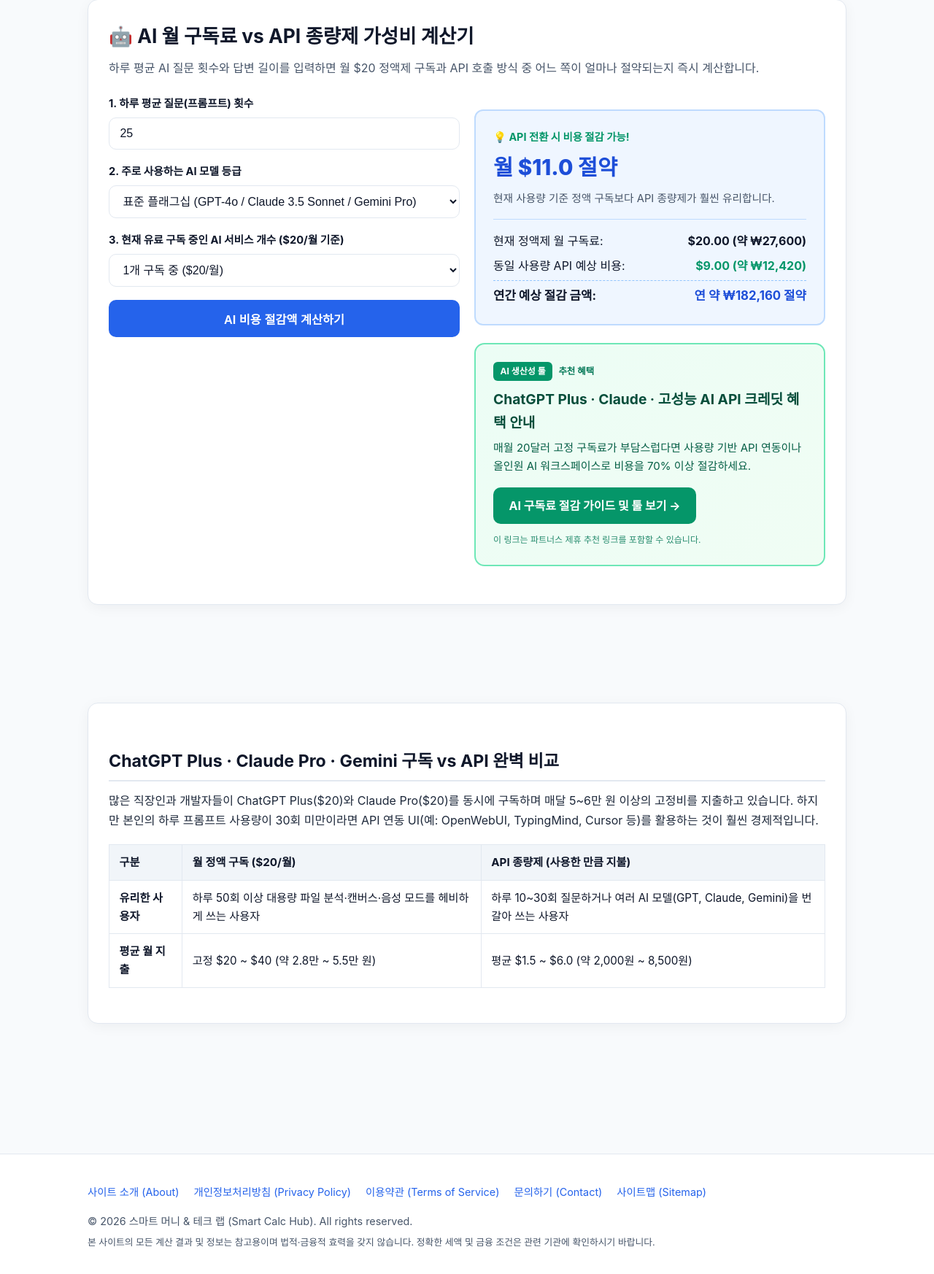
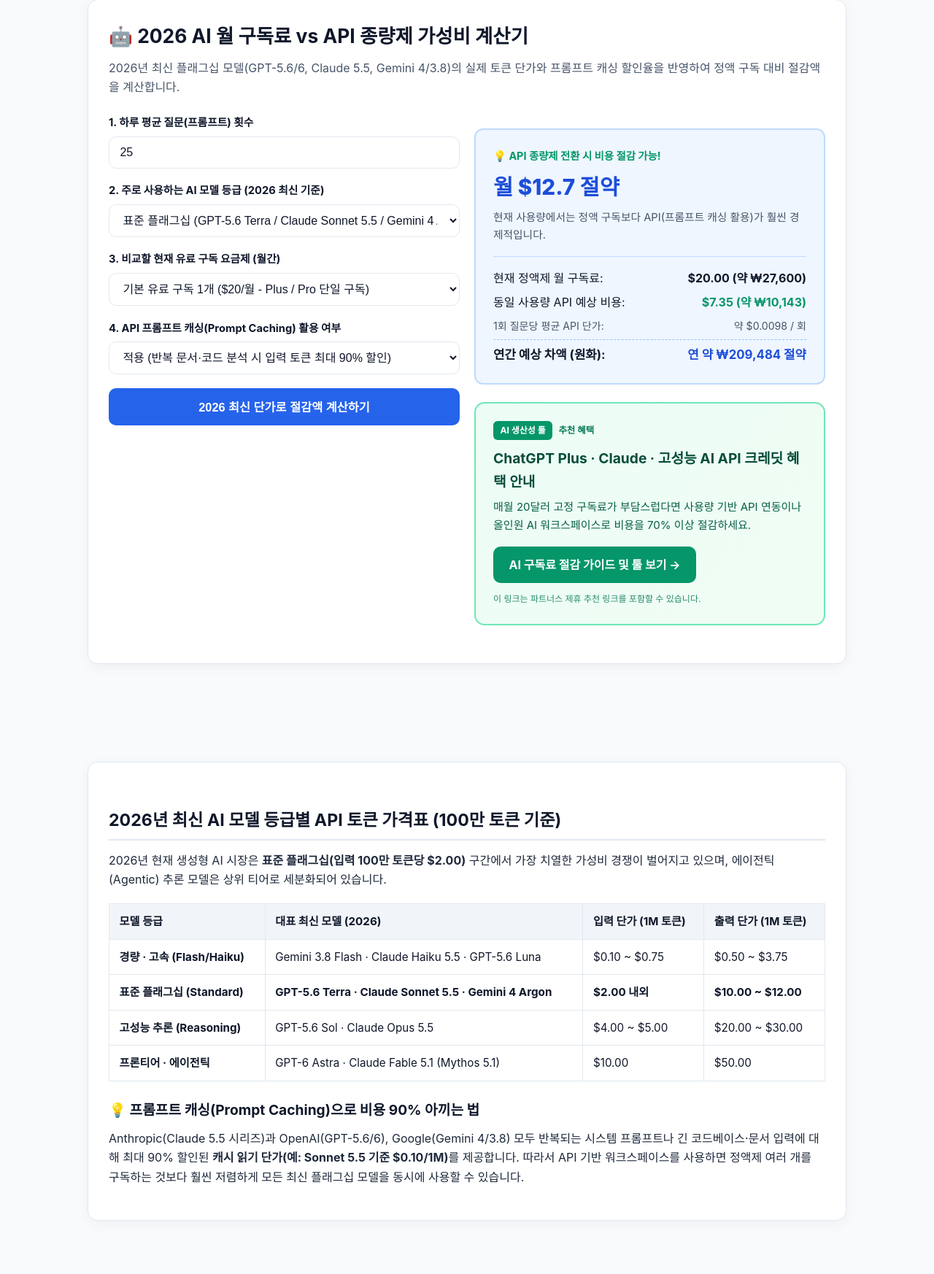
Before and after one commit to bakaseon/bakaseon.github.io, an Astro site: page /tools/ai-cost-calculator in a window 1280 px wide. Shown: the part 220-1966 px from the top of the page at 73% size. Built offline with nearby package versions, Linux system fonts and the light colour scheme; Astro itself is replaced by a stand-in of ours; no server answers.

Commit message:
feat(ai-calc): update to 2026 flagship AI models (GPT-5.6/6, Claude 5.5, Gemini 4/3.8) and prompt caching

```diff
--- a/src/pages/tools/ai-cost-calculator.astro
+++ b/src/pages/tools/ai-cost-calculator.astro
@@ -6,52 +6,62 @@ import AffiliateCard from '../../components/AffiliateCard.astro';
 const jsonLd = {
   "@context": "https://schema.org",
   "@type": "WebApplication",
-  "name": "AI 구독료 vs API 사용량 가성비 비교 계산기",
+  "name": "2026 AI 구독료 vs API 사용량 가성비 비교 계산기 (GPT-5.6/6 · Claude 5.5 · Gemini 4)",
   "applicationCategory": "BusinessApplication",
   "operatingSystem": "All",
-  "description": "ChatGPT Plus, Claude Pro 월 $20 정액 구독과 OpenAI/Anthropic/Gemini API 종량제 비용을 비교합니다."
+  "description": "GPT-6 Astra, GPT-5.6, Claude Sonnet/Opus 5.5, Gemini 4 Argon/3.8 Flash 등 2026 최신 AI 모델의 월 정액 구독료와 API 종량제 비용을 비교합니다."
 };
 ---
 
 <BaseLayout
-  title="AI 구독료 vs API 비용 비교 계산기 (ChatGPT·Claude·Gemini 가성비 진단)"
-  description="매달 20달러씩 나가는 ChatGPT Plus, Claude Pro 구독료가 아깝다면? 내 하루 질문 횟수를 입력해 정액 구독과 API 종량제 중 어느 쪽이 이득인지 비교해 보세요."
+  title="2026 AI 구독료 vs API 비용 비교 계산기 (GPT-5.6/6 · Claude 5.5 · Gemini 4)"
+  description="ChatGPT Plus/Pro, Claude 5.5, Gemini 최신 정액 구독과 API 종량제(프롬프트 캐싱 반영) 중 어느 쪽이 유리한지 2026년 최신 토큰 단가로 즉시 비교해 보세요."
   jsonLd={jsonLd}
 >
   <AdSlot position="top" />
 
   <div class="card">
-    <h1 style="font-size: 1.65rem; margin-bottom: 0.5rem;">🤖 AI 월 구독료 vs API 종량제 가성비 계산기</h1>
+    <h1 style="font-size: 1.65rem; margin-bottom: 0.5rem;">🤖 2026 AI 월 구독료 vs API 종량제 가성비 계산기</h1>
     <p style="color: var(--text-muted); margin-bottom: 1.5rem;">
-      하루 평균 AI 질문 횟수와 답변 길이를 입력하면 월 $20 정액제 구독과 API 호출 방식 중 어느 쪽이 얼마나 절약되는지 즉시 계산합니다.
+      2026년 최신 플래그십 모델(GPT-5.6/6, Claude 5.5, Gemini 4/3.8)의 실제 토큰 단가와 프롬프트 캐싱 할인율을 반영하여 정액 구독 대비 절감액을 계산합니다.
     </p>
 
     <div class="grid-2">
       <div>
         <div class="form-group">
           <label for="dailyPrompts">1. 하루 평균 질문(프롬프트) 횟수</label>
-          <input type="number" id="dailyPrompts" class="form-control" value="25" min="1" max="500" step="5" />
+          <input type="number" id="dailyPrompts" class="form-control" value="25" min="1" max="1000" step="5" />
         </div>
 
         <div class="form-group">
-          <label for="modelTier">2. 주로 사용하는 AI 모델 등급</label>
+          <label for="modelTier">2. 주로 사용하는 AI 모델 등급 (2026 최신 기준)</label>
           <select id="modelTier" class="form-control">
-            <option value="flash">경량·고속 모델 (Gemini Flash / GPT-4o mini)</option>
-            <option value="standard" selected>표준 플래그십 (GPT-4o / Claude 3.5 Sonnet / Gemini Pro)</option>
-            <option value="heavy">초고성능 추론 모델 (OpenAI o1 / Claude Opus)</option>
+            <option value="flash">경량·초고속 (Gemini 3.8 Flash / Claude Haiku 5.5 / GPT-5.6 Luna)</option>
+            <option value="standard" selected>표준 플래그십 (GPT-5.6 Terra / Claude Sonnet 5.5 / Gemini 4 Argon)</option>
+            <option value="reasoning">고성능 추론·코딩 (GPT-5.6 Sol / Claude Opus 5.5)</option>
+            <option value="frontier">초고성능 프론티어·에이전트 (GPT-6 Astra / Claude Fable 5.1)</option>
           </select>
         </div>
 
         <div class="form-group">
-          <label for="subCount">3. 현재 유료 구독 중인 AI 서비스 개수 ($20/월 기준)</label>
-          <select id="subCount" class="form-control">
-            <option value="1">1개 구독 중 ($20/월)</option>
-            <option value="2">2개 구독 중 ($40/월 - 예: ChatGPT + Claude)</option>
-            <option value="3">3개 이상 구독 중 ($60/월)</option>
+          <label for="subPlan">3. 비교할 현재 유료 구독 요금제 (월간)</label>
+          <select id="subPlan" class="form-control">
+            <option value="20" selected>기본 유료 구독 1개 ($20/월 - Plus / Pro 단일 구독)</option>
+            <option value="40">기본 유료 구독 2개 ($40/월 - 예: ChatGPT + Claude 동시 구독)</option>
+            <option value="60">기본 유료 구독 3개 ($60/월 - GPT + Claude + Gemini/Cursor)</option>
+            <option value="200">헤비 유저 요금제 ($200/월 - Pro / Max 무제한급 티어)</option>
           </select>
         </div>
 
-        <button id="calcAiBtn" class="btn-primary" type="button">AI 비용 절감액 계산하기</button>
+        <div class="form-group">
+          <label for="useCaching">4. API 프롬프트 캐싱(Prompt Caching) 활용 여부</label>
+          <select id="useCaching" class="form-control">
+            <option value="yes" selected>적용 (반복 문서·코드 분석 시 입력 토큰 최대 90% 할인)</option>
+            <option value="no">미적용 (매번 완전히 새로운 짧은 질문만 수행)</option>
+          </select>
+        </div>
+
+        <button id="calcAiBtn" class="btn-primary" type="button">2026 최신 단가로 절감액 계산하기</button>
       </div>
 
       <div>
@@ -70,8 +80,12 @@ const jsonLd = {
             <span>동일 사용량 API 예상 비용:</span>
             <strong id="apiCostText" style="color: #059669;">$0.00</strong>
           </div>
+          <div style="display: flex; justify-content: space-between; margin-bottom: 0.45rem; font-size: 0.88rem; color: var(--text-muted);">
+            <span>1회 질문당 평균 API 단가:</span>
+            <span id="perPromptCostText">$0.000</span>
+          </div>
           <div style="display: flex; justify-content: space-between; font-size: 1.05rem; padding-top: 0.45rem; border-top: 1px dashed #93c5fd;">
-            <span><strong>연간 예상 절감 금액:</strong></span>
+            <span><strong>연간 예상 차액 (원화):</strong></span>
             <strong id="annualSaveKrwText" style="color: var(--primary-dark);">₩0</strong>
           </div>
         </div>
@@ -84,31 +98,51 @@ const jsonLd = {
   <AdSlot position="middle" />
 
   <article class="card prose">
-    <h2>ChatGPT Plus · Claude Pro · Gemini 구독 vs API 완벽 비교</h2>
+    <h2>2026년 최신 AI 모델 등급별 API 토큰 가격표 (100만 토큰 기준)</h2>
     <p>
-      많은 직장인과 개발자들이 ChatGPT Plus($20)와 Claude Pro($20)를 동시에 구독하며 매달 5~6만 원 이상의 고정비를 지출하고 있습니다. 하지만 본인의 하루 프롬프트 사용량이 30회 미만이라면 API 연동 UI(예: OpenWebUI, TypingMind, Cursor 등)를 활용하는 것이 훨씬 경제적입니다.
+      2026년 현재 생성형 AI 시장은 <strong>표준 플래그십(입력 100만 토큰당 $2.00)</strong> 구간에서 가장 치열한 가성비 경쟁이 벌어지고 있으며, 에이전틱(Agentic) 추론 모델은 상위 티어로 세분화되어 있습니다.
     </p>
     <table>
       <thead>
         <tr>
-          <th>구분</th>
-          <th>월 정액 구독 ($20/월)</th>
-          <th>API 종량제 (사용한 만큼 지불)</th>
+          <th>모델 등급</th>
+          <th>대표 최신 모델 (2026)</th>
+          <th>입력 단가 (1M 토큰)</th>
+          <th>출력 단가 (1M 토큰)</th>
         </tr>
       </thead>
       <tbody>
         <tr>
-          <td><strong>유리한 사용자</strong></td>
-          <td>하루 50회 이상 대용량 파일 분석·캔버스·음성 모드를 헤비하게 쓰는 사용자</td>
-          <td>하루 10~30회 질문하거나 여러 AI 모델(GPT, Claude, Gemini)을 번갈아 쓰는 사용자</td>
+          <td><strong>경량 · 고속 (Flash/Haiku)</strong></td>
+          <td>Gemini 3.8 Flash · Claude Haiku 5.5 · GPT-5.6 Luna</td>
+          <td>$0.10 ~ $0.75</td>
+          <td>$0.50 ~ $3.75</td>
         </tr>
         <tr>
-          <td><strong>평균 월 지출</strong></td>
-          <td>고정 $20 ~ $40 (약 2.8만 ~ 5.5만 원)</td>
-          <td>평균 $1.5 ~ $6.0 (약 2,000원 ~ 8,500원)</td>
+          <td><strong>표준 플래그십 (Standard)</strong></td>
+          <td><strong>GPT-5.6 Terra · Claude Sonnet 5.5 · Gemini 4 Argon</strong></td>
+          <td><strong>$2.00 내외</strong></td>
+          <td><strong>$10.00 ~ $12.00</strong></td>
+        </tr>
+        <tr>
+          <td><strong>고성능 추론 (Reasoning)</strong></td>
+          <td>GPT-5.6 Sol · Claude Opus 5.5</td>
+          <td>$4.00 ~ $5.00</td>
+          <td>$20.00 ~ $30.00</td>
+        </tr>
+        <tr>
+          <td><strong>프론티어 · 에이전틱</strong></td>
+          <td>GPT-6 Astra · Claude Fable 5.1 (Mythos 5.1)</td>
+          <td>$10.00</td>
+          <td>$50.00</td>
         </tr>
       </tbody>
     </table>
+
+    <h3>💡 프롬프트 캐싱(Prompt Caching)으로 비용 90% 아끼는 법</h3>
+    <p>
+      Anthropic(Claude 5.5 시리즈)과 OpenAI(GPT-5.6/6), Google(Gemini 4/3.8) 모두 반복되는 시스템 프롬프트나 긴 코드베이스·문서 입력에 대해 최대 90% 할인된 <strong>캐시 읽기 단가(예: Sonnet 5.5 기준 $0.10/1M)</strong>를 제공합니다. 따라서 API 기반 워크스페이스를 사용하면 정액제 여러 개를 구독하는 것보다 훨씬 저렴하게 모든 최신 플래그십 모델을 동시에 사용할 수 있습니다.
+    </p>
   </article>
 
   <AdSlot position="bottom" />
@@ -117,12 +151,26 @@ const jsonLd = {
     function calcAiCost() {
       const dailyPrompts = parseFloat(document.getElementById('dailyPrompts').value) || 25;
       const tier = document.getElementById('modelTier').value;
-      const subCount = parseInt(document.getElementById('subCount').value, 10) || 1;
+      const subCostUsd = parseFloat(document.getElementById('subPlan').value) || 20;
+      const useCaching = document.getElementById('useCaching').value === 'yes';
 
-      const subCostUsd = subCount * 20;
+      // 1회 평균 질문(Input 2,000 토큰 + Output 800 토큰 기준) 2026 최신 단가 산출
+      // Flash: In $0.35/1M, Out $1.80/1M
+      // Standard (Sonnet 5.5 / GPT-5.6 Terra / Gemini 4 Argon): In $2.00/1M, Out $10.00/1M
+      // Reasoning (Opus 5.5 / GPT-5.6 Sol): In $4.50/1M, Out $25.00/1M
+      // Frontier (GPT-6 Astra / Claude Fable 5.1): In $10.00/1M, Out $50.00/1M
+      const pricing = {
+        flash: { inRate: 0.35, outRate: 1.8 },
+        standard: { inRate: 2.0, outRate: 10.0 },
+        reasoning: { inRate: 4.5, outRate: 25.0 },
+        frontier: { inRate: 10.0, outRate: 50.0 }
+      };
 
-      // 1회 질문+답변 평균 약 2,000 토큰 가정 시 1회당 비용(USD)
-      const costPerPrompt = tier === 'flash' ? 0.0006 : tier === 'standard' ? 0.012 : 0.045;
+      const selected = pricing[tier] || pricing.standard;
+      const effectiveInRate = useCaching ? selected.inRate * 0.45 : selected.inRate;
+
+      // 1회 질문당 비용 (Input 2,000 tokens = 0.002M, Output 800 tokens = 0.0008M)
+      const costPerPrompt = (0.002 * effectiveInRate) + (0.0008 * selected.outRate);
       const apiMonthlyUsd = dailyPrompts * 30 * costPerPrompt;
 
       const diffUsd = subCostUsd - apiMonthlyUsd;
@@ -130,6 +178,7 @@ const jsonLd = {
 
       document.getElementById('subCostText').textContent = `$${subCostUsd.toFixed(2)} (약 ₩${Math.round(subCostUsd * rate).toLocaleString('ko-KR')})`;
       document.getElementById('apiCostText').textContent = `$${apiMonthlyUsd.toFixed(2)} (약 ₩${Math.round(apiMonthlyUsd * rate).toLocaleString('ko-KR')})`;
+      document.getElementById('perPromptCostText').textContent = `약 $${costPerPrompt.toFixed(4)} / 회`;
 
       const badge = document.getElementById('aiRecBadge');
       const saveText = document.getElementById('aiSavingText');
@@ -137,22 +186,22 @@ const jsonLd = {
       const annualKrw = document.getElementById('annualSaveKrwText');
 
       if (diffUsd > 0) {
-        badge.textContent = '💡 API 전환 시 비용 절감 가능!';
+        badge.textContent = '💡 API 종량제 전환 시 비용 절감 가능!';
         badge.style.color = '#059669';
         saveText.textContent = `월 $${diffUsd.toFixed(1)} 절약`;
-        desc.textContent = `현재 사용량 기준 정액 구독보다 API 종량제가 훨씬 유리합니다.`;
+        desc.textContent = `현재 사용량에서는 정액 구독보다 API(프롬프트 캐싱 활용)가 훨씬 경제적입니다.`;
         annualKrw.textContent = `연 약 ₩${Math.round(diffUsd * 12 * rate).toLocaleString('ko-KR')} 절약`;
       } else {
-        badge.textContent = '✅ 월 정액제($20) 유지 추천!';
+        badge.textContent = '✅ 월 정액제 구독 유지 추천!';
         badge.style.color = '#2563eb';
         saveText.textContent = `정액제가 월 $${Math.abs(diffUsd).toFixed(1)} 이득`;
-        desc.textContent = `사용량이 많아 API보다 월 정액 무제한 구독을 유지하는 것이 훨씬 경제적입니다.`;
+        desc.textContent = `고성능 모델 사용량이 많아 API 종량제보다 월 정액 구독을 유지하는 것이 유리합니다.`;
         annualKrw.textContent = `정액제 유지 시 연 ₩${Math.round(Math.abs(diffUsd) * 12 * rate).toLocaleString('ko-KR')} 이득`;
       }
     }
 
     document.getElementById('calcAiBtn').addEventListener('click', calcAiCost);
-    ['dailyPrompts', 'modelTier', 'subCount'].forEach((id) => {
+    ['dailyPrompts', 'modelTier', 'subPlan', 'useCaching'].forEach((id) => {
       document.getElementById(id).addEventListener('input', calcAiCost);
     });
     calcAiCost();
```
Also changed, not shown: src/content/blog/ai-subscription-vs-api-break-even-guide.md (+15 -12 lines), .github/workflows/daily-auto-post.yml.
